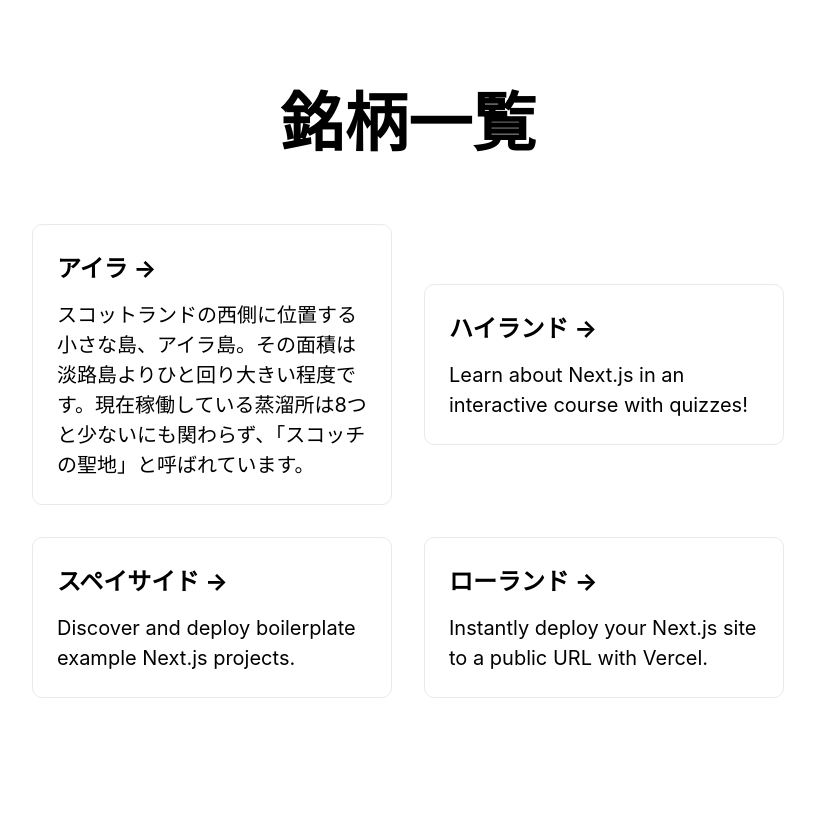
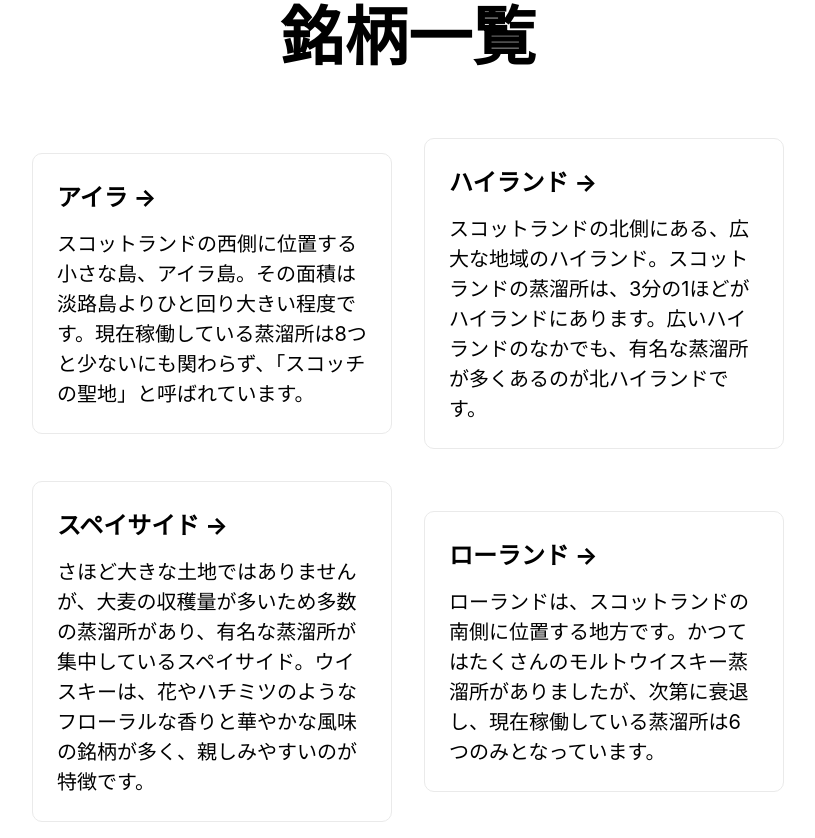
Before and after one commit to tatsuyard/scotch-whisky, a Next.js app: page /brand in a window 1280 px wide. Shown: the whole page, without its empty margins (232-1047 px from the left). Before the commit the page ends 800 px from the top, so only its background shows below. Built offline with nearby package versions, Linux system fonts and the light colour scheme.

Commit message:
add text

```diff
--- a/pages/brand/index.tsx
+++ b/pages/brand/index.tsx
@@ -15,17 +15,23 @@ const Home: React.FC = () => (
 
       <a href="#" className={styles.card}>
         <h3>ハイランド &rarr;</h3>
-        <p>Learn about Next.js in an interactive course with quizzes!</p>
+        <p>
+          スコットランドの北側にある、広大な地域のハイランド。スコットランドの蒸溜所は、3分の1ほどがハイランドにあります。広いハイランドのなかでも、有名な蒸溜所が多くあるのが北ハイランドです。
+        </p>
       </a>
 
       <a href="#" className={styles.card}>
         <h3>スペイサイド &rarr;</h3>
-        <p>Discover and deploy boilerplate example Next.js projects.</p>
+        <p>
+          さほど大きな土地ではありませんが、大麦の収穫量が多いため多数の蒸溜所があり、有名な蒸溜所が集中しているスペイサイド。ウイスキーは、花やハチミツのようなフローラルな香りと華やかな風味の銘柄が多く、親しみやすいのが特徴です。
+        </p>
       </a>
 
       <a href="#" className={styles.card}>
         <h3>ローランド &rarr;</h3>
-        <p>Instantly deploy your Next.js site to a public URL with Vercel.</p>
+        <p>
+          ローランドは、スコットランドの南側に位置する地方です。かつてはたくさんのモルトウイスキー蒸溜所がありましたが、次第に衰退し、現在稼働している蒸溜所は6つのみとなっています。
+        </p>
       </a>
     </div>
   </div>
```
